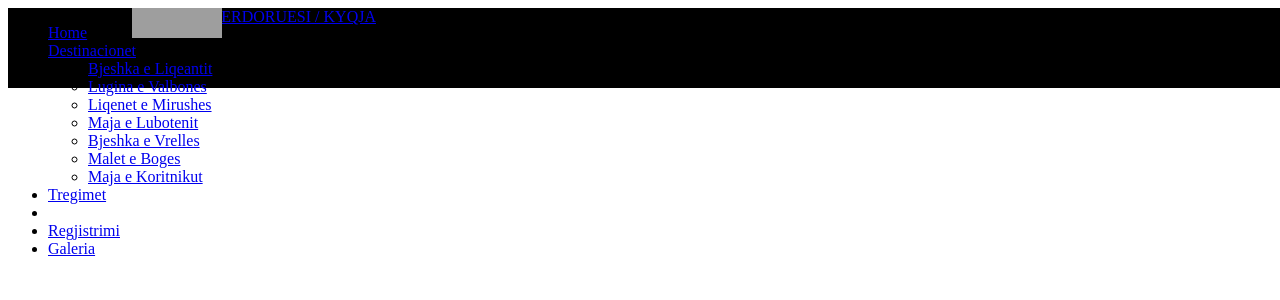
After one commit to didiellzaza/AnesMalit_Web2, a PHP site: page /header.php in a window 1280 px wide. The commit adds this page. Shown: the top 300 px of the page. Run offline with PHP 8.4, Linux system fonts and the light colour scheme; data that the repository does not hold is empty; some libraries are stand-ins or nearby versions; grey boxes are pictures that could not be loaded.

Commit message:
Ndryshime

```diff
--- /dev/null
+++ b/functions.php
@@ -0,0 +1,11 @@
+<?php
+session_start();
+
+function kyqur()
+{
+    if (isset($_SESSION['pid']) && !empty($_SESSION['pid'])) {
+        return true;
+    } else {
+        return false;
+    }
+}
--- /dev/null
+++ b/header.php
@@ -0,0 +1,51 @@
+<!DOCTYPE HTML>
+<html manifest="demo.appcache">
+
+<head>
+    <link href="files/style.css" rel="stylesheet" type="text/css" />
+    <link href="files/hmenu.css" rel="stylesheet" type="text/css" />
+    <link rel="shortcut icon" href="images/favicon.ico" type="image/x-icon">
+    <script src="files/hmenu.js"></script>
+    <script type="text/javascript" src="files/jquery-1.11.2.min.js"></script>
+    <meta charset="UTF-8" />
+    <title><?php echo $pagetitle; ?></title>
+</head>
+
+<body class="body">
+    <?php include 'functions.php'; ?>
+    <div class="wrapper">
+        <div style="background:#000000; width:100%; height:80px; position:absolute;">
+            <div class="hkmenu">
+                <img src="images/logo.png" style="height:30px; width:90px; position:absolute; margin-left:124px;">
+                <div id="cssmenu" style="float:left;">
+                    <ul>
+                        <li><a href="index.php">Home</a></li>
+                        <li class="active"><a href="destinacionet.php">Destinacionet</a>
+                            <ul>
+                                <li><a href="#">Bjeshka e Liqeantit</a></li>
+                                <li><a href="#">Lugina e Valbones</a></li>
+                                <li><a href="#">Liqenet e Mirushes</a></li>
+                                <li><a href="#">Maja e Lubotenit</a></li>
+                                <li><a href="#">Bjeshka e Vrelles</a></li>
+                                <li><a href="#">Malet e Boges</a></li>
+                                <li><a href="#">Maja e Koritnikut</a></li>
+                            </ul>
+                        </li>
+                        <li><a href="tregimet.php">Tregimet</a></li>
+                        <li><?php if (kyqur()) {
+                                echo '<a href="login.php">Profili</a>';
+                            } else {
+                                echo '<li><a href="regform.php">Regjistrimi</a></li>';
+                            } ?></li>
+                        <li><a href="galeria.php">Galeria</a></li>
+                    </ul>
+                </div>
+                <div id="planheader"><a href="login.php">
+                        <?php
+                        if (kyqur()) {
+                            echo "Miresevjen, " . $emri . "!";
+                        } else echo "PERDORUESI / KYQJA";
+                        ?></a></div>
+
+            </div>
+        </div>
--- a/index.html
+++ b/index.php
@@ -99,7 +99,7 @@
                 "img/Dimri.jpg"
               ];
 
-              foreach ($sliderImages as $index => $image):
+              foreach ($sliderImages as $index => $image) :
               ?>
                 <div class="carousel-item <?= $index === 0 ? 'active' : '' ?>">
                   <img src="<?= $image ?>" class="d-block w-100" alt="Slider Image <?= $index ?>">
```
Also changed, not shown: blog-artikulli.php (renamed from blog-artikulli.html), blog.php (renamed from blog.html), kontakt.php (renamed from kontakt.html), rreth-nesh.php (renamed from rreth-nesh.html). Lines whose indentation alone changed are shown as unchanged.
